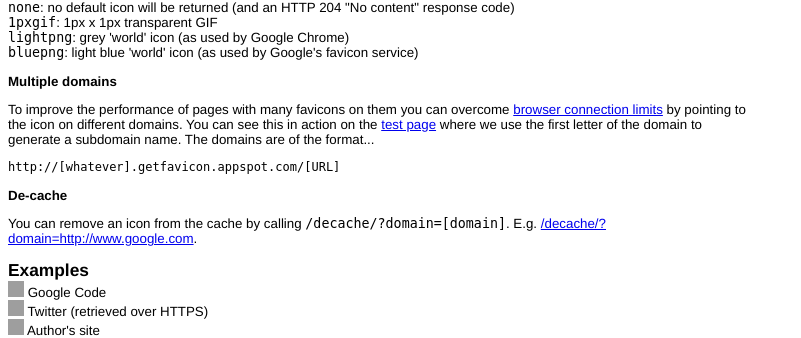
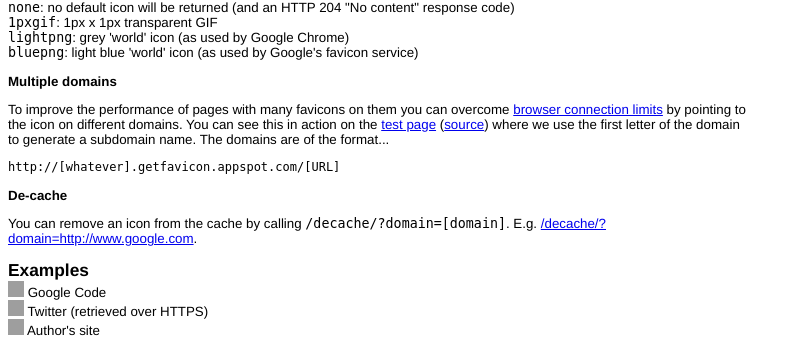
Before and after one commit to crickeys/getfavicon, a Python web app: template templates/index.html in a window 1280 px wide. Shown: the part 537-875 px from the top of the page, without its empty margins (0-801 px from the left). Run offline with Jinja, Linux system fonts and the light colour scheme; the template is opened without the code that fills it, so the values that code supplies are empty; grey boxes are pictures that could not be loaded.

Commit message:
Link to src
git-svn-id: https://potato.codebasehq.com/getfavicon/getfavicon.svn/trunk@34 0c1c7bd3-9391-4859-b94e-4e2dcdc6a516

```diff
--- a/templates/index.html
+++ b/templates/index.html
@@ -29,7 +29,7 @@
 	</ul>
 
 	<h3>Multiple domains</h3>
-	<p>To improve the performance of pages with many favicons on them you can overcome <a href="http://www.stevesouders.com/blog/2008/03/20/roundup-on-parallel-connections/">browser connection limits</a> by pointing to the icon on different domains. You can see this in action on the <a href="/test/">test page</a> where we use the first letter of the domain to generate a subdomain name. The domains are of the format...</p>
+	<p>To improve the performance of pages with many favicons on them you can overcome <a href="http://www.stevesouders.com/blog/2008/03/20/roundup-on-parallel-connections/">browser connection limits</a> by pointing to the icon on different domains. You can see this in action on the <a href="/test/">test page</a> (<a href="https://potato.codebasehq.com/getfavicon/getfavicon/blob/head/trunk/templates/test.html">source</a>) where we use the first letter of the domain to generate a subdomain name. The domains are of the format...</p>
 	<pre>http://[whatever].getfavicon.appspot.com/[URL]</pre>
 
 	<h3>De-cache</h3>
```
